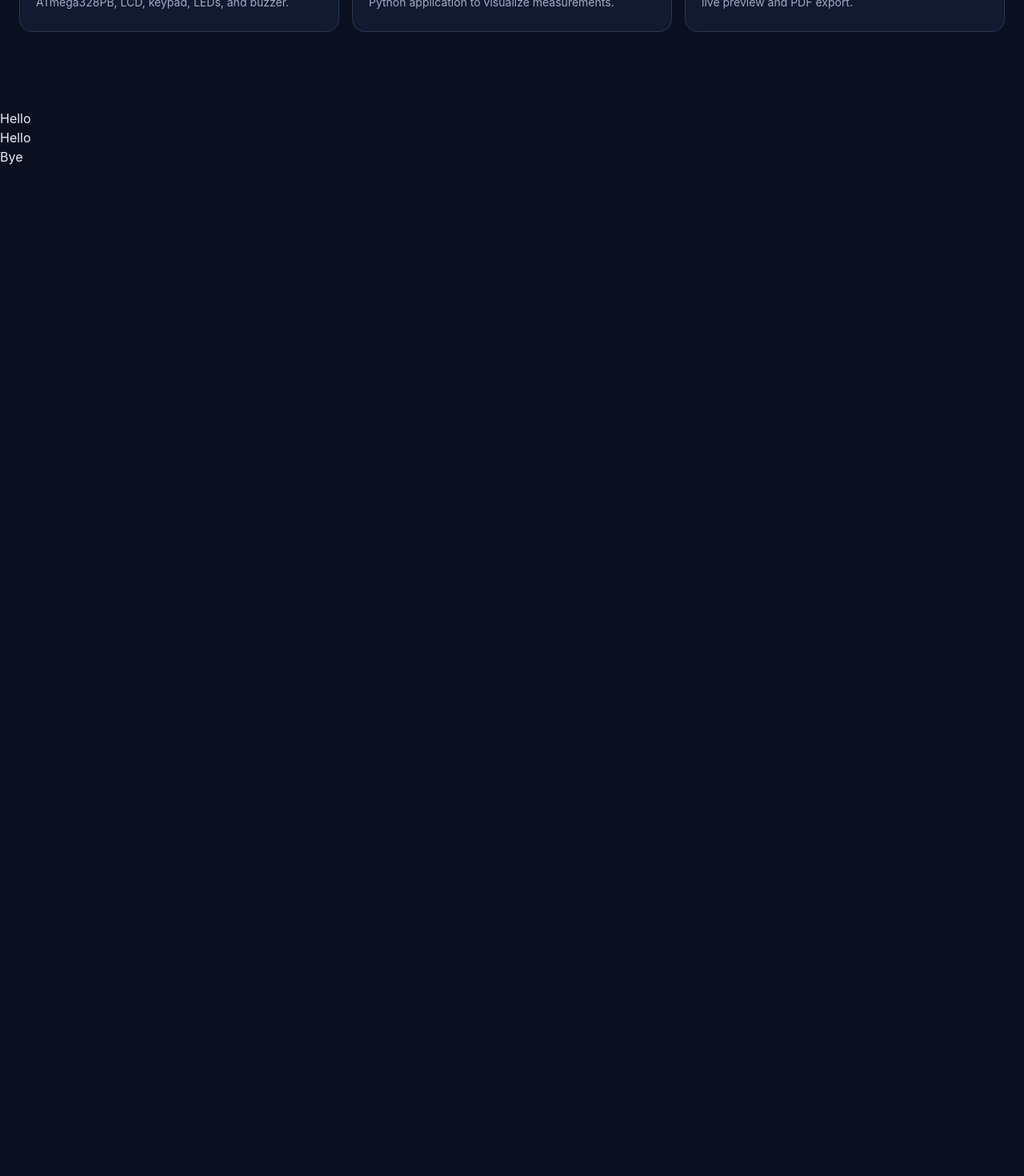
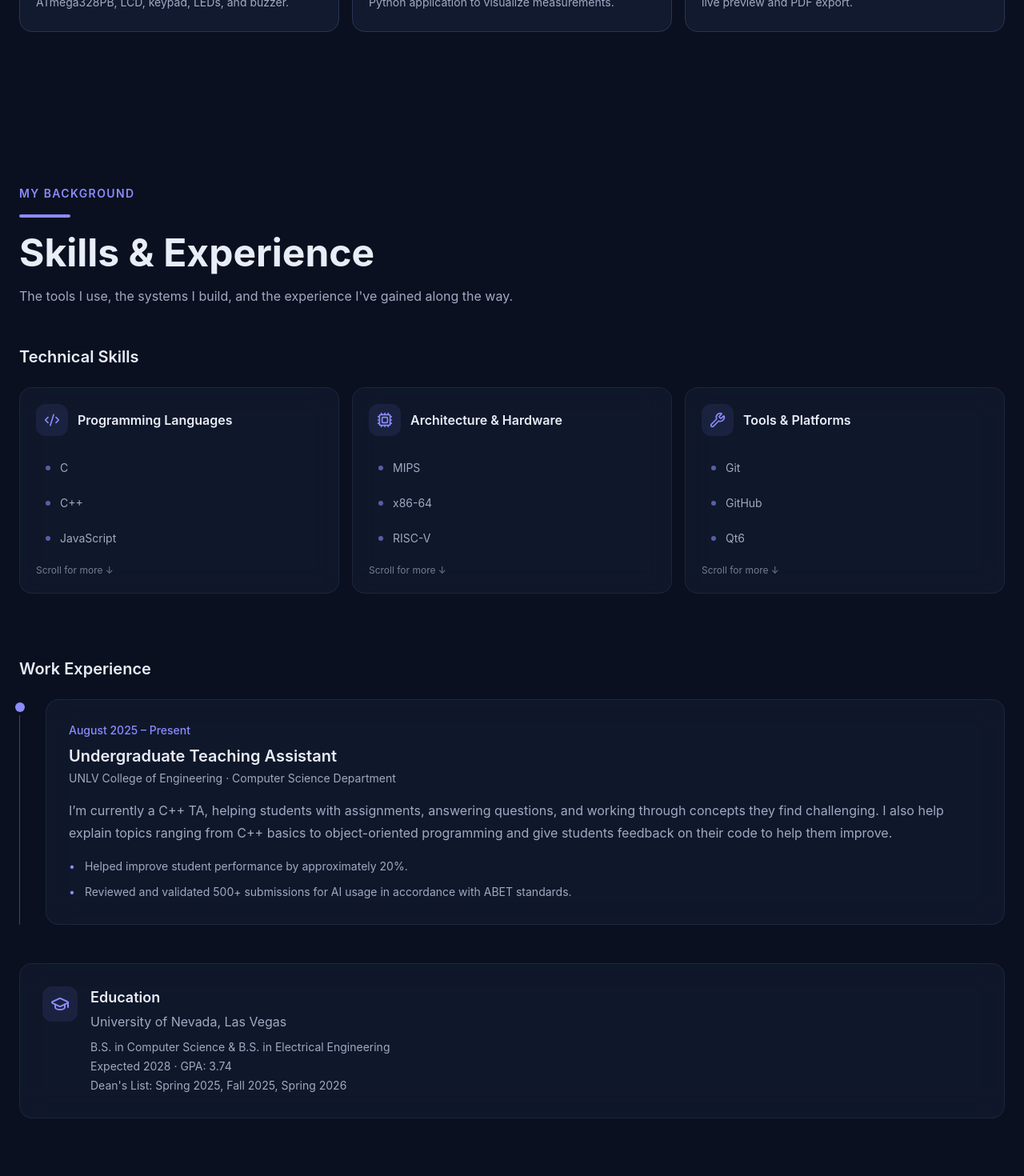
Before and after one commit to CowchPotatoe/Portfolio, a React (Vite) app: page / in a window 1280 px wide. Shown: the part 2140-3610 px from the top of the page at 80% size. Before the commit the page ends 2348 px from the top, so only its background shows below. Built offline with nearby package versions, Linux system fonts and the light colour scheme.

Commit message:
Updated Experience section

```diff
--- a/src/sections/Experience.jsx
+++ b/src/sections/Experience.jsx
@@ -1,5 +1,205 @@
+import {
+  Code2,
+  Cpu,
+  Wrench,
+  Monitor,
+  GraduationCap,
+} from "lucide-react";
+
+
+const skillGroups = [
+  {
+    icon: Code2,
+    title: "Programming Languages",
+    skills: ["C", "C++", "JavaScript", "GDScript", "SQL"],
+  },
+  {
+    icon: Cpu,
+    title: "Architecture & Hardware",
+    skills: [
+      "MIPS",
+      "x86-64",
+      "RISC-V",
+      "AVR",
+      "Verilog",
+      "SystemVerilog",
+    ],
+  },
+  {
+    icon: Wrench,
+    title: "Tools & Platforms",
+    skills: [
+      "Git",
+      "GitHub",
+      "Qt6",
+      "Quartus",
+      "ModelSim",
+      "Microchip Studio",
+      "LTspice",
+      "TinkerCad",
+      "Visual Studio",
+      "Linux",
+      "Windows",
+    ],
+  },
+];
+
+const experiences = [
+  {
+    period: "August 2025 – Present",
+    role: "Undergraduate Teaching Assistant",
+    company: "UNLV College of Engineering · Computer Science Department",
+    description:
+      "I’m currently a C++ TA, helping students with assignments, answering questions, and working through concepts they find challenging. I also help explain topics ranging from C++ basics to object-oriented programming and give students feedback on their code to help them improve.",
+    highlights: [
+      "Helped improve student performance by approximately 20%.",
+      "Reviewed and validated 500+ submissions for AI usage in accordance with ABET standards.",
+    ],
+  },
+];
+
 export const Experience = () => {
-    return (
-        <section>Hello</section>
-    );
-}
+  return (
+    <section id="experience" className="scroll-mt-20 py-20 sm:py-24">
+      <div className="mx-auto max-w-7xl px-6">
+        {/* Section heading */}
+        <div className="mb-12">
+          <p className="text-sm font-semibold uppercase tracking-widest text-primary">
+            My Background
+          </p>
+
+          <div className="mb-5 mt-4 h-1 w-16 rounded-full bg-primary" />
+
+          <h2 className="text-3xl font-bold sm:text-4xl lg:text-5xl">
+            Skills & Experience
+          </h2>
+
+          <p className="mt-4 max-w-2xl leading-7 text-muted-foreground">
+            The tools I use, the systems I build, and the experience
+            I've gained along the way.
+          </p>
+        </div>
+
+        {/* Technical skills */}
+        <div className="mb-20">
+          <h3 className="mb-6 text-xl font-semibold">
+            Technical Skills
+          </h3>
+
+          <div className="grid grid-cols-1 gap-4 sm:grid-cols-2 lg:grid-cols-3">
+            {skillGroups.map((group) => {
+              const Icon = group.icon;
+
+              return (
+                <div
+                  key={group.title}
+                  className="glass rounded-2xl p-5 transition-all duration-300 hover:border-primary/50 hover:shadow-[0_0_20px_rgba(139,140,255,0.15)]"
+                >
+                  {/* Category heading */}
+                  <div className="mb-5 flex items-center gap-3">
+                    <div className="flex h-10 w-10 items-center justify-center rounded-xl bg-primary/10">
+                      <Icon className="h-5 w-5 text-primary" />
+                    </div>
+
+                    <h4 className="font-semibold">{group.title}</h4>
+                  </div>
+
+                  {/* Scrollable skills */}
+                  <div className="max-h-[132px] space-y-1 overflow-y-auto pr-1">
+                    {group.skills.map((skill) => (
+                      <div
+                        key={skill}
+                        className="group flex items-center gap-3 rounded-lg px-3 py-2.5 text-sm text-muted-foreground transition-colors duration-200 hover:bg-primary/10 hover:text-foreground"
+                      >
+                        <span className="h-1.5 w-1.5 shrink-0 rounded-full bg-primary/60 transition-all duration-200 group-hover:bg-primary group-hover:shadow-[0_0_8px_rgba(139,140,255,0.9)]" />
+
+                        {skill}
+                      </div>
+                    ))}
+                  </div>
+
+                  {/* Scroll hint */}
+                  {group.skills.length > 3 && (
+                    <p className="mt-2 text-xs text-muted-foreground/70">
+                      Scroll for more ↓
+                    </p>
+                  )}
+                </div>
+              );
+            })}
+          </div>
+        </div>
+
+        {/* Work experience */}
+        <div>
+          <h3 className="mb-6 text-xl font-semibold">
+            Work Experience
+          </h3>
+
+          <div className="relative border-l border-primary/40 pl-6 sm:pl-8">
+            {experiences.map((exp) => (
+              <div key={exp.role} className="relative">
+                {/* Timeline dot */}
+                <div className="absolute -left-[30px] top-1 h-3 w-3 rounded-full bg-primary ring-4 ring-background sm:-left-[38px]" />
+
+                {/* Experience card */}
+                <div className="glass rounded-2xl p-5 transition-all duration-300 hover:border-primary/50 hover:shadow-[0_0_18px_rgba(139,140,255,0.12)] sm:p-7">
+                  <p className="text-sm font-medium text-primary">
+                    {exp.period}
+                  </p>
+
+                  <h4 className="mt-2 text-lg font-semibold sm:text-xl">
+                    {exp.role}
+                  </h4>
+
+                  <p className="mt-1 text-sm text-muted-foreground">
+                    {exp.company}
+                  </p>
+
+                  <p className="mt-4 text-sm leading-7 text-muted-foreground sm:text-base">
+                    {exp.description}
+                  </p>
+
+                  <ul className="mt-4 space-y-2">
+                    {exp.highlights.map((highlight) => (
+                      <li
+                        key={highlight}
+                        className="flex gap-3 text-sm leading-6 text-muted-foreground"
+                      >
+                        <span className="text-primary">•</span>
+                        <span>{highlight}</span>
+                      </li>
+                    ))}
+                  </ul>
+                </div>
+              </div>
+            ))}
+          </div>
+        </div>
+
+        {/* Education */}
+        <div className="glass mt-12 flex items-start gap-4 rounded-2xl p-5 sm:p-7">
+          <div className="flex h-11 w-11 shrink-0 items-center justify-center rounded-xl bg-primary/10">
+            <GraduationCap className="h-6 w-6 text-primary" />
+          </div>
+
+          <div>
+            <h3 className="text-lg font-semibold">Education</h3>
+
+            <p className="mt-1 text-muted-foreground">
+              University of Nevada, Las Vegas
+            </p>
+
+            <p className="mt-2 text-sm leading-6 text-muted-foreground">
+              B.S. in Computer Science & B.S. in Electrical Engineering
+              <br />
+              Expected 2028 · GPA: 3.74
+              <br />
+              Dean's List: Spring 2025, Fall 2025, Spring 2026
+            </p>
+          </div>
+        </div>
+      </div>
+    </section>
+  );
+};
--- a/src/sections/Projects.jsx
+++ b/src/sections/Projects.jsx
@@ -8,6 +8,7 @@ import {
   Rocket,
   NotebookText,
 } from "lucide-react";
+import { Button } from "@/components/Button";
 
 const projects = [
   {
@@ -74,36 +75,45 @@ export const Projects = () => {
             <p className="text-sm font-semibold uppercase tracking-widest text-primary">
               What I've Built
             </p>
+
             <div className="mb-4 mt-4 h-1 w-16 rounded-full bg-primary" />
+
             <h2 className="text-3xl font-bold sm:text-4xl">
               My Projects
             </h2>
+
             <p className="mt-3 text-sm text-muted-foreground sm:text-base">
               Things I've built, explored, and learned along the way.
             </p>
           </div>
 
+          {/* Carousel arrows */}
           <div className="flex gap-2 self-end">
-            <button
+            <Button
               type="button"
+              size="icon"
+              variant="outline"
               onClick={showPrevious}
               aria-label="Previous projects"
-              className="flex h-10 w-10 items-center justify-center rounded-full border border-border bg-surface transition hover:border-primary hover:bg-primary/10 focus-visible:outline-none focus-visible:ring-2 focus-visible:ring-primary"
+              className="!flex !h-10 !w-10 !items-center !justify-center !p-0 !border-border hover:!border-primary hover:!bg-primary/10"
             >
               <ChevronLeft size={20} />
-            </button>
-            <button
+            </Button>
+
+            <Button
               type="button"
+              size="icon"
+              variant="outline"
               onClick={showNext}
               aria-label="Next projects"
-              className="flex h-10 w-10 items-center justify-center rounded-full border border-border bg-surface transition hover:border-primary hover:bg-primary/10 focus-visible:outline-none focus-visible:ring-2 focus-visible:ring-primary"
+              className="!flex !h-10 !w-10 !items-center !justify-center !p-0 !border-border hover:!border-primary hover:!bg-primary/10"
             >
               <ChevronRight size={20} />
-            </button>
+            </Button>
           </div>
         </div>
 
-        {/* One card on mobile, two on tablet, three on desktop */}
+        {/* Project cards */}
         <div className="grid grid-cols-1 gap-4 sm:grid-cols-2 lg:grid-cols-3">
           {visibleProjects.map((project, index) => {
             const hidden =
@@ -131,6 +141,7 @@ export const Projects = () => {
                       <h3 className="font-semibold sm:text-lg">
                         {project.title}
                       </h3>
+
                       <p className="mt-2 text-sm leading-6 text-muted-foreground">
                         {project.description}
                       </p>
@@ -145,7 +156,6 @@ export const Projects = () => {
                     className={cardStyle}
                   >
                     <div className="relative aspect-video overflow-hidden bg-surface">
-                      {/* Show the icon only if the image fails to load */}
                       <img
                         src={project.image}
                         alt={`${project.title} project`}
@@ -157,6 +167,7 @@ export const Projects = () => {
                         className="absolute inset-0 h-full w-full object-cover transition-transform duration-500 group-hover:scale-105"
                       />
 
+                      {/* Fallback icon if the image fails to load */}
                       <div className="absolute inset-0 hidden flex-col items-center justify-center gap-2">
                         <Icon className={iconStyle} />
                         <span className="text-sm text-muted-foreground">
@@ -170,6 +181,7 @@ export const Projects = () => {
                         <h3 className="font-semibold transition-colors group-hover:text-primary sm:text-lg">
                           {project.title}
                         </h3>
+
                         <p className="mt-2 text-sm leading-6 text-muted-foreground">
                           {project.description}
                         </p>
```
